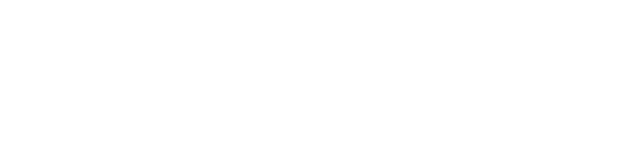
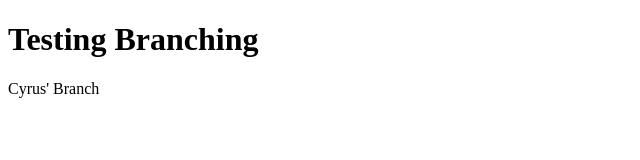
Before and after one commit to rmcmahon91/movieSpotter, a plain HTML site: page index.html in a window 1280 px wide. Shown: the whole page, without its empty margins (0-640 px from the left). Drawn offline with nearby package versions, Linux system fonts and the light colour scheme.

Commit message:
adding a change from the feature branch

```diff
--- a/index.html
+++ b/index.html
@@ -4,9 +4,11 @@
     <meta charset="UTF-8">
     <meta name="viewport" content="width=device-width, initial-scale=1.0">
     <meta http-equiv="X-UA-Compatible" content="ie=edge">
+    <script src="https://code.jquery.com/jquery.js"></script>
     <title>Movie Spotter</title>
 </head>
 <body>
-
+    <h1>Testing Branching</h1>
+    <p>Cyrus' Branch</p>
 </body>
 </html>
```
